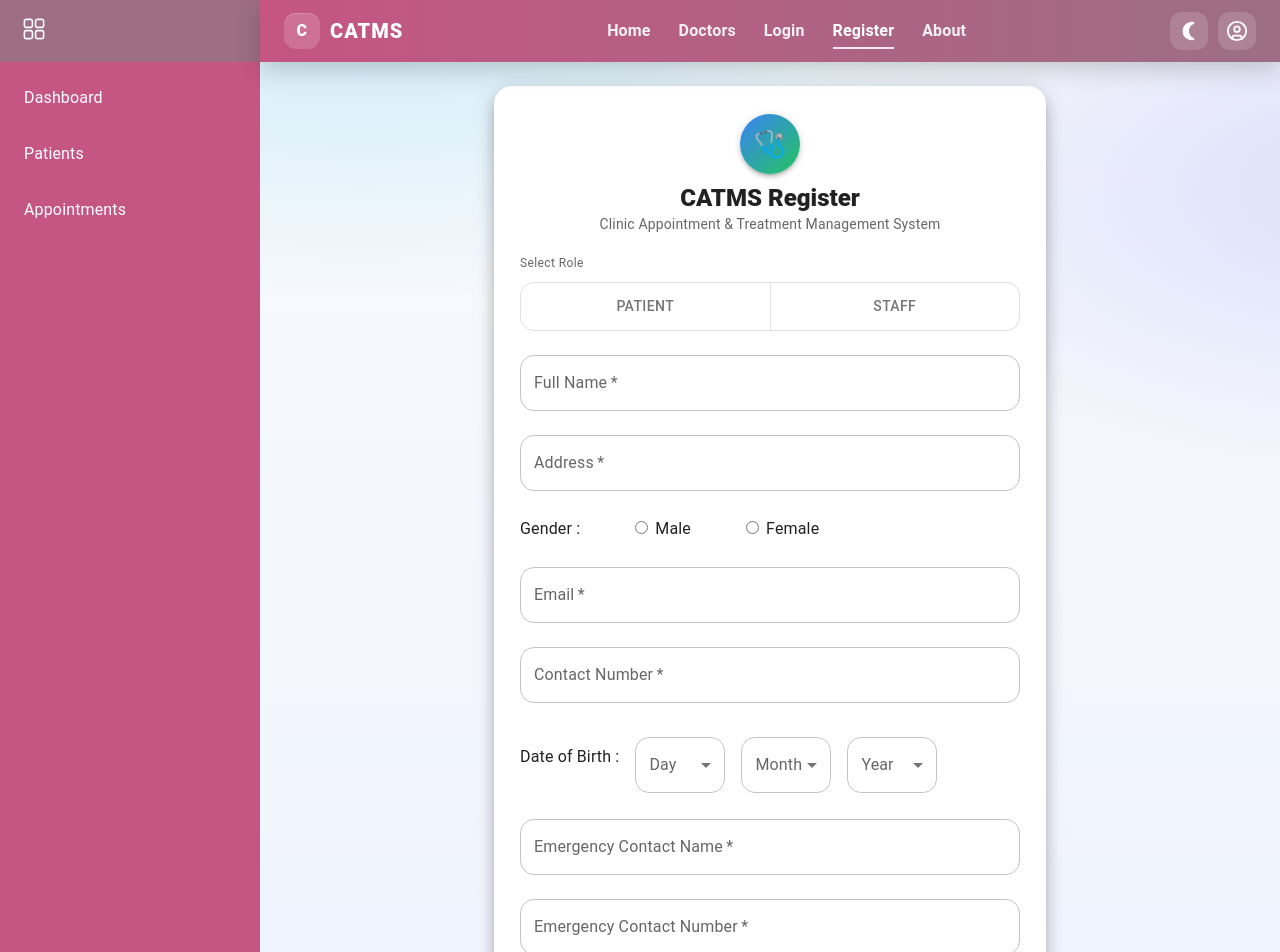
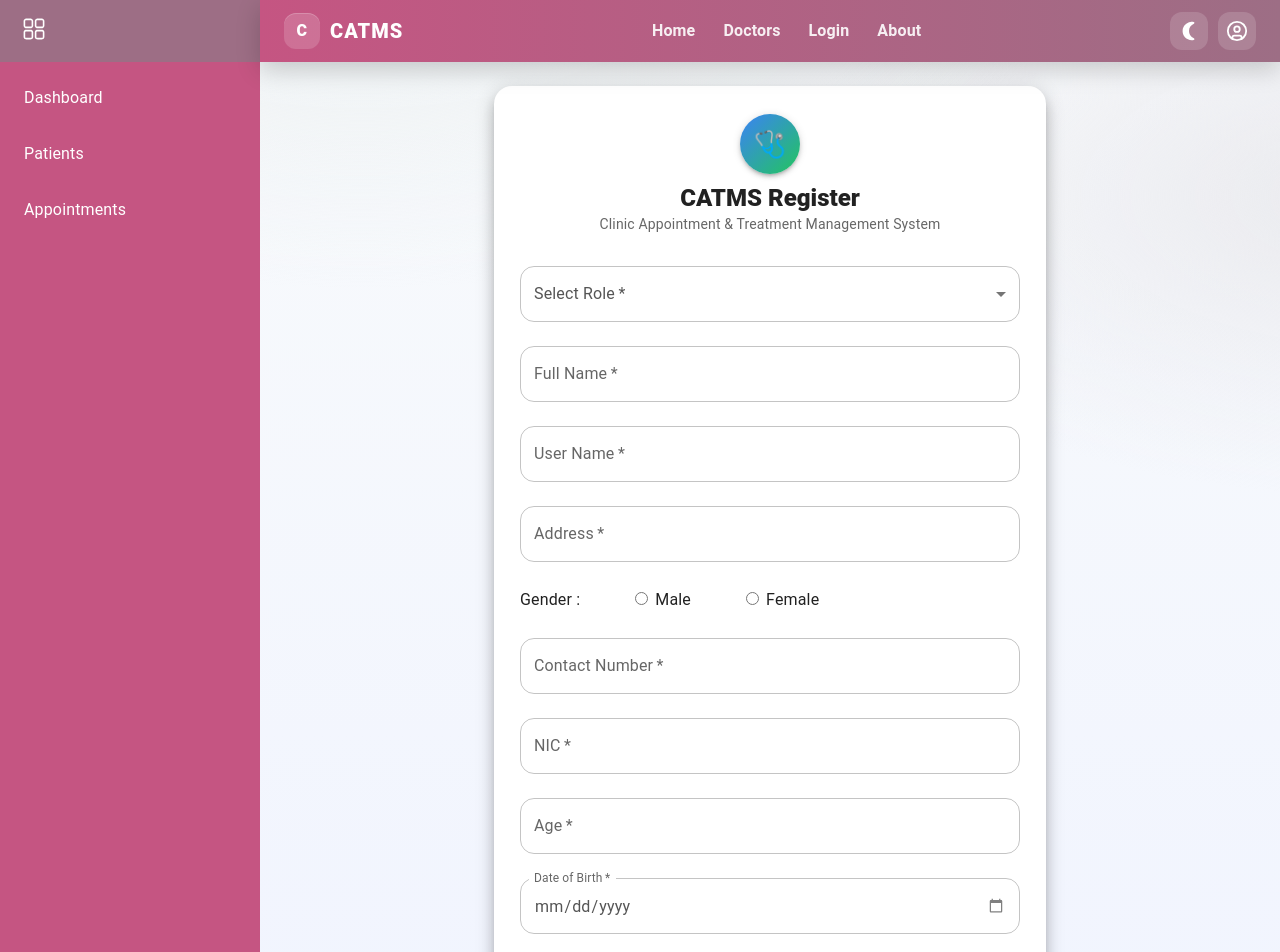
Before and after one commit to Thilokya03/Clinic-Appointment-and-Treatment-Management-System, a React (Vite) app in the folder frontend/: page /register in a window 1280 px wide. Shown: the top 952 px of the page. Built offline with nearby package versions, Linux system fonts and the light colour scheme.

Commit message:
role base registration

```diff
--- a/frontend/src/compornent/NaviBar/Navibar.jsx
+++ b/frontend/src/compornent/NaviBar/Navibar.jsx
@@ -39,9 +39,6 @@ function Navibar({ theme, setTheme }) {
         <NavLink to="/login" className={({ isActive }) => (isActive ? "link active" : "link")}>
           Login
         </NavLink>
-        <NavLink to="/register" className={({ isActive }) => (isActive ? "link active" : "link")}>
-          Register
-        </NavLink>
         <NavLink to="/about" className={({ isActive }) => (isActive ? "link active" : "link")}>
           About
         </NavLink>
@@ -74,9 +71,6 @@ function Navibar({ theme, setTheme }) {
         <NavLink to="/login" className="m-link" onClick={closeMenu}>
           Login
         </NavLink>
-        <NavLink to="/register" className="m-link" onClick={closeMenu}>
-          Register
-        </NavLink>
         <NavLink to="/about" className="m-link" onClick={closeMenu}>
           About
         </NavLink>
--- a/frontend/src/pages/Register/Register.css
+++ b/frontend/src/pages/Register/Register.css
@@ -5,8 +5,8 @@
   place-items: center;
   padding: 24px;
   background:
-    radial-gradient(1200px 600px at 10% -10%, rgba(14,165,233,.20), transparent 60%),
-    radial-gradient(1000px 500px at 110% 10%, rgba(99,102,241,.18), transparent 60%),
+    radial-gradient(1200px 600px at 10% -10%, rgb(236, 240, 241), transparent 60%),
+    radial-gradient(1000px 500px at 110% 10%, rgb(234, 234, 238), transparent 60%),
     linear-gradient(180deg, #f8fafc 0%, #eef2ff 100%);
 }
 /* Paper card */
--- a/frontend/src/pages/Register/Register.jsx
+++ b/frontend/src/pages/Register/Register.jsx
@@ -18,8 +18,7 @@ import {
   Divider,
   Snackbar,
   Alert,
-  ToggleButtonGroup,
-  ToggleButton,
+  FormControl, InputLabel, Select, MenuItem
 } from "@mui/material";
 import { Visibility, VisibilityOff } from "@mui/icons-material";
 
@@ -37,10 +36,13 @@ const theme = createTheme({
 
 export default function Register() {
   const [role, setRole] = useState("");
+  const [username, setUserName] = useState("");
+  const [specialties, setSpecialties] = useState([]);
+  const [branch, setBranch] = useState("");
   const [name, setName] = useState("");
-  const [dobDay, setDobDay] = useState("");
-  const [dobMonth, setDobMonth] = useState("");
-  const [dobYear, setDobYear] = useState("");
+  const [age , setAge ] = useState("");
+  const [dob , setDob ] = useState("");
+  const [nic , setNIC ] = useState("");
   const [email, setEmail] = useState("");
   const [address, setAddress] = useState("");
   const [contactNo, setContactNo] = useState("");
@@ -64,13 +66,6 @@ export default function Register() {
     setToast((t) => ({ ...t, open: false }));
   };
 
-  const days = Array.from({ length: 31 }, (_, i) => i + 1);
-  const months = [
-    "Jan", "Feb", "Mar", "Apr", "May", "Jun",
-    "Jul", "Aug", "Sep", "Oct", "Nov", "Dec"
-  ];
-  const years = Array.from({ length: 100 }, (_, i) => new Date().getFullYear() - i);
-
   const navigate = useNavigate();
 
   const onSubmit = (e) => {
@@ -81,6 +76,9 @@ export default function Register() {
       return setToast({ open: true, message: "Please select a role.", severity: "error", });
     }
     if (name.trim().length < 2) {
+      return setToast({ open: true, message: "Enter a valid name.", severity: "error" });
+    }
+    if (username.trim().length < 2) {
       return setToast({ open: true, message: "Enter a valid name.", severity: "error" });
     }
     if (!dobDay || !dobMonth || !dobYear) { // ✅ fixed
@@ -110,12 +108,9 @@ export default function Register() {
     if (!gender) {
     return setToast({ open: true,  message: "Please select your gender.", severity: "error"});
     }
-
-    const dob = `${dobYear}-${dobMonth}-${dobDay}`;
-
-    const info = [role, name, email, password, dob, gender].join(", ")
-    console.log("Registration Info:", info);
-    alert(`Registration Info:\n${info}`);
+    if (!dob) {
+    return setToast({ open: true,  message: "Please select your Date od birth.", severity: "error"});
+    }
 
 // TODO: Send registration data to backend
 
@@ -158,18 +153,24 @@ export default function Register() {
             {/* Form */}
 
             <Box component="form" onSubmit={onSubmit} sx={{ mt: 1 }}>
-              <Typography variant="caption" color="text.secondary">Select Role</Typography>
-              <ToggleButtonGroup
-                value={role}
-                exclusive
-                onChange={(_, v) => v && setRole(v)}
-                fullWidth
-                sx={{ my: 1 }}
-                color="primary"
-              >
-                <ToggleButton value="patient">Patient</ToggleButton>
-                <ToggleButton value="staff">Staff</ToggleButton>
-              </ToggleButtonGroup>
+              {/* role Select */}
+              <FormControl fullWidth margin="normal" required sx={{ backgroundColor: "#ffffffff", borderRadius: 1 }}>
+                <InputLabel id="role-label" sx={{ color: "#555555" }}>Select Role</InputLabel>
+                <Select
+                  labelId="role-label"
+                  value={role}
+                  onChange={(e) => setRole(e.target.value)}
+                  slotProps={{
+                    select: { sx: { color: "#000000", backgroundColor: "#f8f7f3ff" } },
+                  }}
+                >
+                  <MenuItem value="patient">Patient</MenuItem>
+                  <MenuItem value="admin">Admin</MenuItem>
+                  <MenuItem value="nurse">Nurse</MenuItem>
+                  <MenuItem value="doctor">Doctor</MenuItem>
+                  <MenuItem value="other">Other</MenuItem>
+                </Select>
+              </FormControl>
 
               <TextField
                 label="Full Name"
@@ -177,7 +178,12 @@ export default function Register() {
                 onChange={(e) => setName(e.target.value)}
                 fullWidth margin="normal" required
               />
-
+              <TextField
+                label="User Name"
+                value={name}
+                onChange={(e) => setUserName(e.target.value)}
+                fullWidth margin="normal" required
+              />
               <TextField
                 label="Address"
                 value={address}
@@ -206,6 +212,105 @@ export default function Register() {
                       /> Female
                   </label>
               </div>
+              <TextField
+                label="Contact Number"
+                value={contactNo}
+                onChange={(e) => setContactNo(e.target.value)}
+                fullWidth margin="normal" required
+              />
+              <TextField
+                label="NIC"
+                value={nic}
+                onChange={(e) => setNIC(e.target.value)}
+                fullWidth margin="normal" required
+              />
+              <TextField
+                label="Age"
+                value={age}
+                onChange={(e) => setAge(e.target.value)}
+                fullWidth margin="normal" required
+              />
+              <TextField
+                label="Date of Birth"
+                type="date"
+                value={dob}
+                onChange={(e) => setDob(e.target.value)}
+                fullWidth
+                margin="normal"
+                required
+              InputLabelProps={{ shrink: true }}
+              slotProps={{
+                  inputLabel: { shrink: true },
+                  htmlInput: {
+                    style: { color: "#555555"},
+                  },
+                }}
+              sx={{
+                // Target the native calendar picker icon
+                "& input::-webkit-calendar-picker-indicator": {
+                  filter: "invert(50%)",
+                  opacity: 100,
+                  display: "block",
+                  cursor: "pointer",
+                },
+              }}
+              />
+              {role === "patient" && (
+                <TextField
+                  label="Emergency Contact Name"
+                  value={emergencyContactName}
+                  onChange={(e) => setEmergencyContactName(e.target.value)}
+                  fullWidth margin="normal" required
+                />
+              )}
+              {role === "patient" && (
+                <TextField
+                  label="Emergency Contact Number"
+                  value={emergencyContactNo}
+                  onChange={(e) => setEmergencyContactNo(e.target.value)}
+                  fullWidth margin="normal" required
+                />
+              )}
+
+              {role !== "patient"  && (
+                <>
+                  {/* Branch Selection */}
+                  <FormControl fullWidth margin="normal" required>
+                    <InputLabel id="branch-label">Branch</InputLabel>
+                    <Select
+                      labelId="branch-label"
+                      value={branch}
+                      onChange={(e) => setBranch(e.target.value)}
+                    >
+                      <MenuItem value="colombo">Colombo</MenuItem>
+                      <MenuItem value="galle">Galle</MenuItem>
+                      <MenuItem value="kandy">Kandy</MenuItem>
+                      {/* Add more branches dynamically from backend if needed */}
+                    </Select>
+                  </FormControl>
+                </>
+              )}
+              {role === "doctor" && (
+              <>
+                  {/* Specialties Multi-Select */}
+                  <FormControl fullWidth margin="normal" required>
+                    <InputLabel id="specialty-label">Specialties</InputLabel>
+                    <Select
+                      labelId="specialty-label"
+                      multiple
+                      value={specialties}
+                      onChange={(e) => setSpecialties(e.target.value)}
+                      renderValue={(selected) => selected.join(", ")}
+                    >
+                      <MenuItem value="cardiology">Cardiology</MenuItem>
+                      <MenuItem value="orthopedics">Orthopedics</MenuItem>
+                      <MenuItem value="neurology">Neurology</MenuItem>
+                      <MenuItem value="pediatrics">Pediatrics</MenuItem>
+                      {/* Add more specialties as needed */}
+                    </Select>
+                  </FormControl>
+                  </>
+              )}
 
 
               <TextField
@@ -213,62 +318,6 @@ export default function Register() {
                 type="email"
                 value={email}
                 onChange={(e) => setEmail(e.target.value)}
-                fullWidth margin="normal" required
-              />
-
-              <TextField
-                label="Contact Number"
-                value={contactNo}
-                onChange={(e) => setContactNo(e.target.value)}
-                fullWidth margin="normal" required
-              />
-
-              <div style={{ display: "flex", alignItems: "center", gap: "16px", marginTop: "10px", marginBottom: "10px" }}>
-                <span>Date of Birth :</span>
-                <Box display="flex" gap={2} mt={2} >
-                    <TextField
-                    select label="Day" value={dobDay}
-                    onChange={(e) => setDobDay(e.target.value)}
-                    sx={{ flex: 1, minWidth: 90, minHeight: 50}}
-                    SelectProps={{ native: true }}
-                    >
-                    <option value=""></option>
-                    {days.map((d) => <option key={d} value={d}>{d}</option>)}
-                    </TextField>
-
-                    <TextField
-                    select label="Month" value={dobMonth}
-                    onChange={(e) => setDobMonth(e.target.value)}
-                    sx={{ flex: 1, minWidth: 90 }}
-                    SelectProps={{ native: true }}
-                    >
-                    <option value=""></option>
-                    {months.map((m, i) => <option key={i} value={i + 1}>{m}</option>)}
-                    </TextField>
-
-                    <TextField
-                    select label="Year" value={dobYear}
-                    onChange={(e) => setDobYear(e.target.value)}
-                    sx={{ flex: 1, minWidth: 90 }}
-                    SelectProps={{ native: true }}
-                    >
-                    <option value=""></option>
-                    {years.map((y) => <option key={y} value={y}>{y}</option>)}
-                    </TextField>
-                </Box>
-              </div>
-
-              <TextField
-                label="Emergency Contact Name"
-                value={emergencyContactName}
-                onChange={(e) => setEmergencyContactName(e.target.value)}
-                fullWidth margin="normal" required
-              />
-
-              <TextField
-                label="Emergency Contact Number"
-                value={emergencyContactNo}
-                onChange={(e) => setEmergencyContactNo(e.target.value)}
                 fullWidth margin="normal" required
               />
 
```
